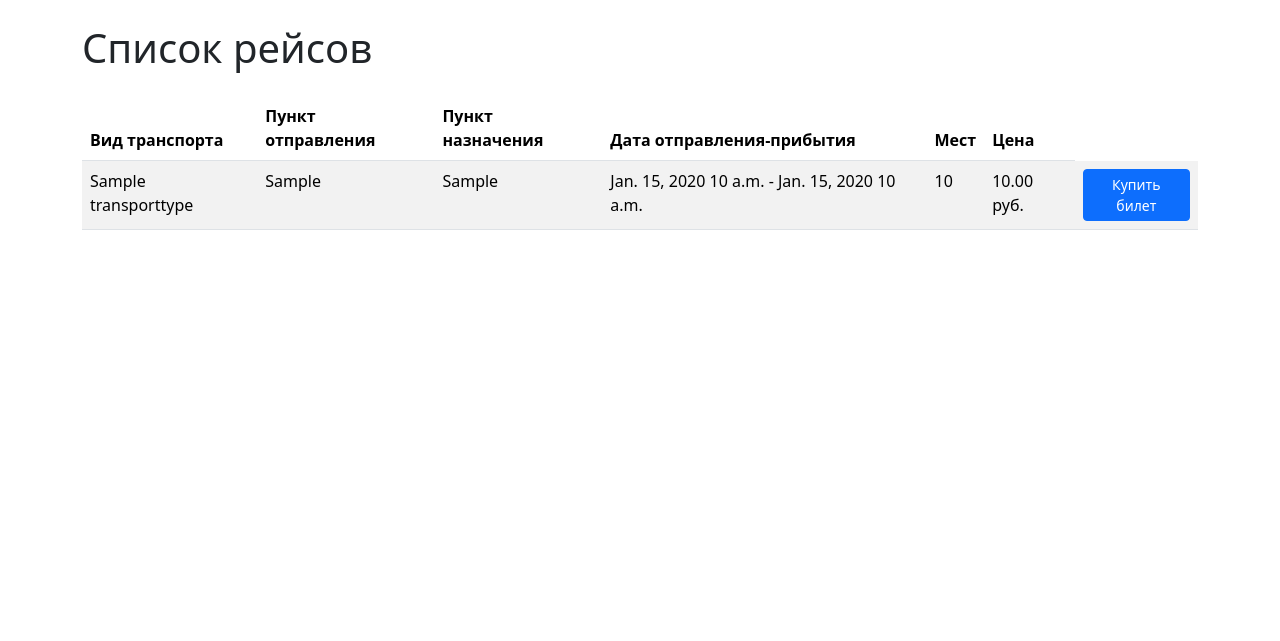
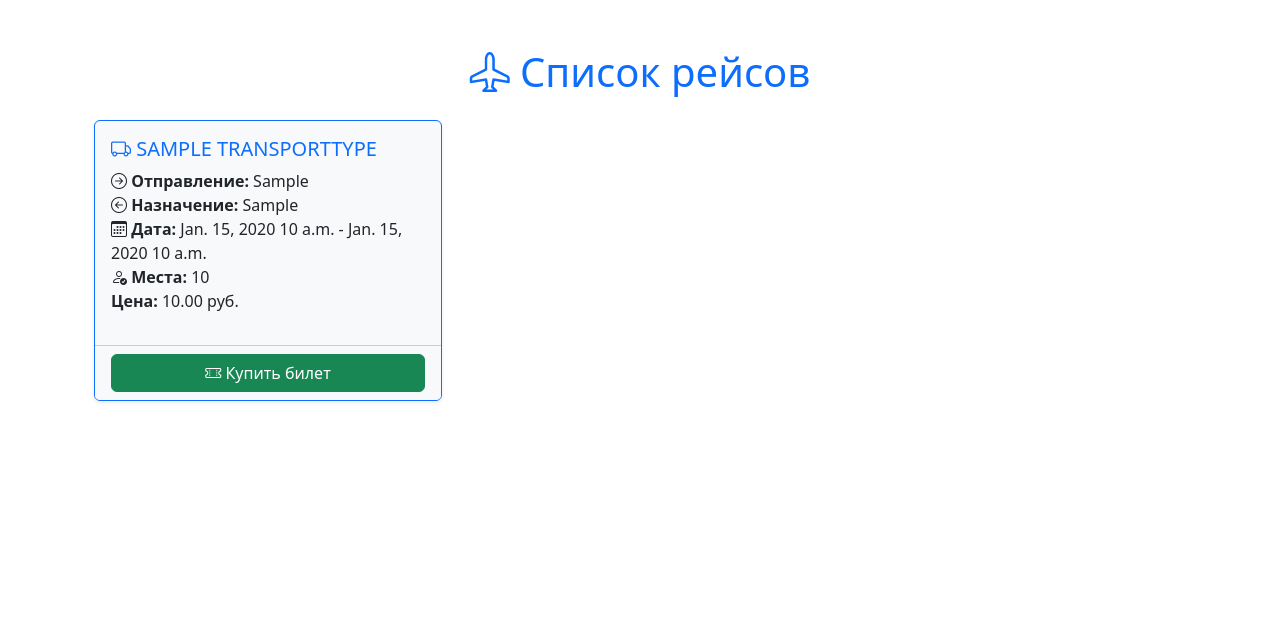
Before and after one commit to Vamerk/kpo3, a Django app: template ticket_sales/sales/templates/sales/route_list.html in a window 1280 px wide. Shown: the part 56-697 px from the top of the page. Run offline with Django 5.2, Linux system fonts and the light colour scheme; the template is opened without the code that fills it: values that come from a table or form of the project are taken from there, others are empty; tables that the repository leaves empty hold one stand-in row (values such as "Sample post"); some libraries are stand-ins or nearby versions.

Commit message:
styles for route_list

```diff
--- a/ticket_sales/sales/templates/base.html
+++ b/ticket_sales/sales/templates/base.html
@@ -6,7 +6,9 @@
     <title>{% block title %}Продажа билетов{% endblock %}</title>
     <!-- Подключение Bootstrap через CDN -->
     <link href="https://cdn.jsdelivr.net/npm/bootstrap@5.3.0-alpha3/dist/css/bootstrap.min.css" rel="stylesheet">
+    <link href="https://cdn.jsdelivr.net/npm/bootstrap-icons/font/bootstrap-icons.css" rel="stylesheet">
     <script src="https://cdn.jsdelivr.net/npm/bootstrap@5.3.0-alpha3/dist/js/bootstrap.bundle.min.js"></script>
+    <script src="https://kit.fontawesome.com/a076d05399.js" crossorigin="anonymous"></script>
 </head>
 <body>
     <!-- Навигационное меню -->
--- a/ticket_sales/sales/templates/sales/route_list.html
+++ b/ticket_sales/sales/templates/sales/route_list.html
@@ -3,32 +3,38 @@
 {% block title %}Список рейсов{% endblock %}
 
 {% block content %}
-<h1 class="mb-4">Список рейсов</h1>
-<table class="table table-striped">
-    <thead>
-        <tr>
-            <th>Вид транспорта</th>
-            <th>Пункт отправления</th>
-            <th>Пункт назначения</th>
-            <th>Дата отправления-прибытия</th>
-            <th>Мест</th>
-            <th>Цена</th>
-        </tr>
-    </thead>
-    <tbody>
+<div class="container mt-5">
+    <h1 class="mb-4 text-center text-primary">
+        <i class="bi bi-airplane"></i> Список рейсов
+    </h1>
+    <div class="row row-cols-1 row-cols-md-2 row-cols-lg-3 g-4">
         {% for route in routes %}
-          <tr>
-            <td>{{ route.transport_type.name }}</td>
-            <td>{{ route.departure_location }}</td>
-            <td>{{ route.destination }}</td>
-            <td>{{ route.departure_date }} {{ route.departure_time}} - {{ route.arrival_date}} {{ route.arrival_time }}</td>
-            <td>{{ route.available_seats }}</td>
-            <td>{{ route.price }} руб.</td>
-            <td>
-                <a href="{% url 'purchase_ticket' route.id %}" class="btn btn-primary btn-sm">Купить билет</a>
-            </td>
-          </tr>
+            <div class="col">
+                <div class="card shadow-sm h-100 bg-light border-primary">
+                    <div class="card-body">
+                        <h5 class="card-title text-uppercase text-primary">
+                            <i class="bi bi-truck"></i> {{ route.transport_type.name }}
+                        </h5>
+                        <ul class="list-unstyled">
+                            <li><strong><i class="bi bi-arrow-right-circle"></i> Отправление:</strong> {{ route.departure_location }}</li>
+                            <li><strong><i class="bi bi-arrow-left-circle"></i> Назначение:</strong> {{ route.destination }}</li>
+                            <li>
+                                <strong><i class="bi bi-calendar3"></i> Дата:</strong>
+                                {{ route.departure_date }} {{ route.departure_time }} -
+                                {{ route.arrival_date }} {{ route.arrival_time }}
+                            </li>
+                            <li><strong><i class="bi bi-person-check"></i> Места:</strong> {{ route.available_seats }}</li>
+                            <li><strong><i class="bi bi-currency-ruble"></i> Цена:</strong> {{ route.price }} руб.</li>
+                        </ul>
+                    </div>
+                    <div class="card-footer text-center bg-light">
+                        <a href="{% url 'purchase_ticket' route.id %}" class="btn btn-success w-100">
+                            <i class="bi bi-ticket-perforated"></i> Купить билет
+                        </a>
+                    </div>
+                </div>
+            </div>
         {% endfor %}
-    </tbody>
-</table>
+    </div>
+</div>
 {% endblock %}
```
